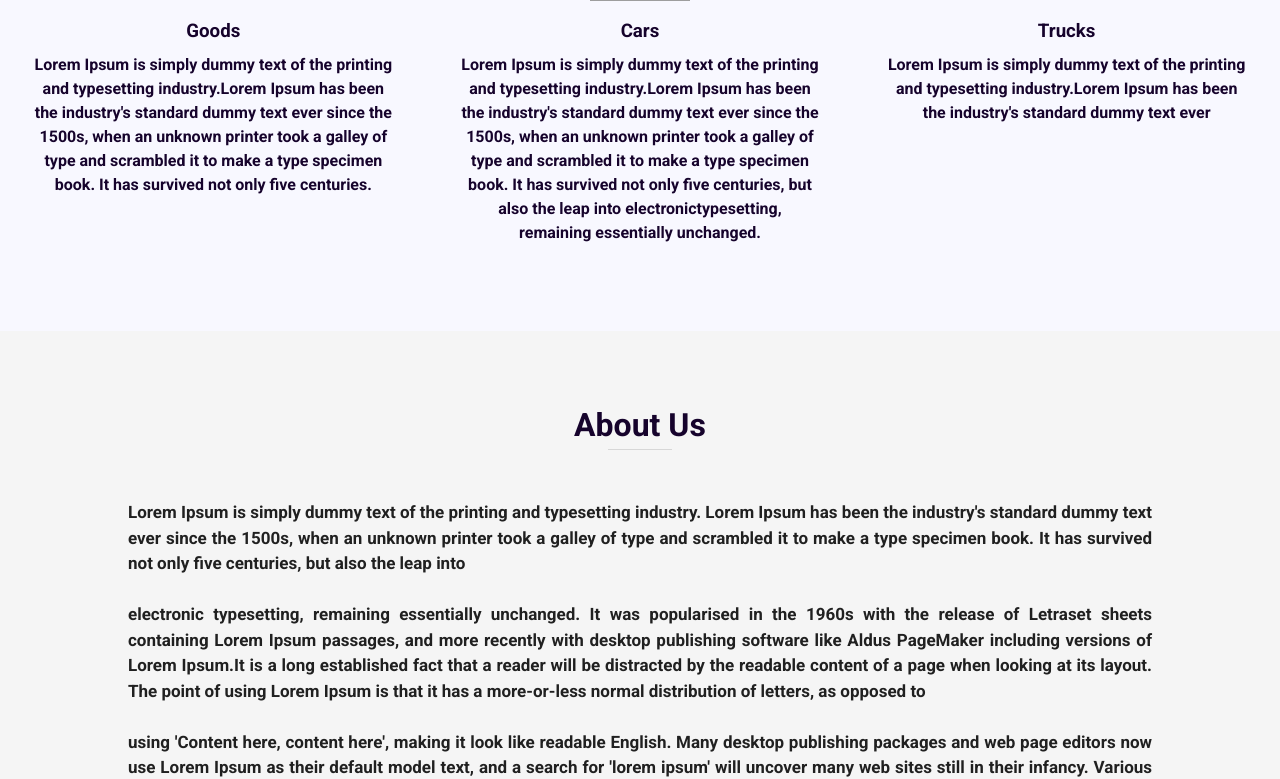
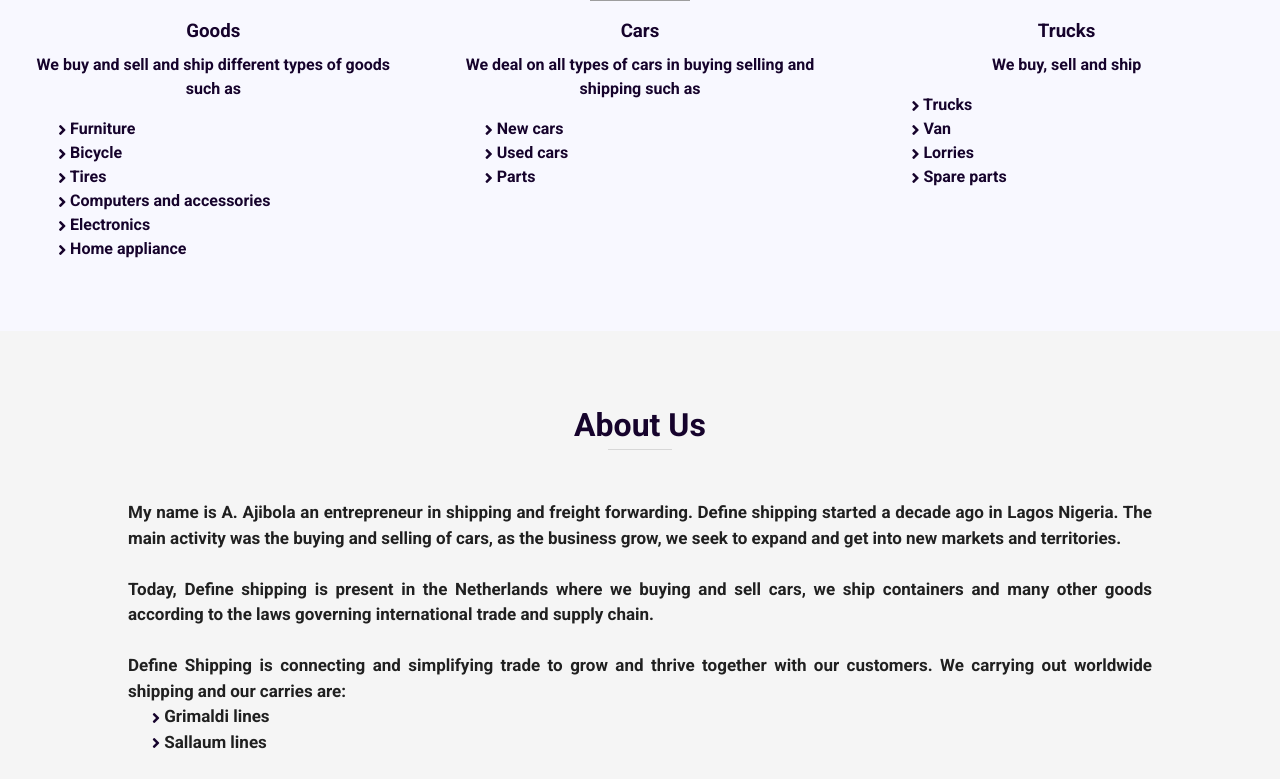
Before and after one commit to assignon/define-shipping, a Vue app: page / in a window 1280 px wide. Shown: the part 1088-1867 px from the top of the page. Built offline with nearby package versions, Linux system fonts and the light colour scheme; grey boxes are pictures that could not be loaded; what v-animate-css would draw is missing.

Commit message:
site content updated

```diff
--- a/src/views/Home.vue
+++ b/src/views/Home.vue
@@ -34,6 +34,18 @@
             <img :src="items.image" alt style="width: 100px;height:100px" class="mb-4" />
             <h3 class="mb-2">{{items.name}}</h3>
             <p>{{items.content}}</p>
+            <ul class='svs-types'>
+              <li
+                v-for="(type, t) in items.types"
+                :key="t"
+                data-aos="slide-right"
+                :data-aos-delay="t*220"
+                data-aos-duration="1000"
+              >
+                <v-icon small color='#16032c'>fas fa-angle-right</v-icon>
+                {{type}}
+              </li>
+            </ul>
           </div>
 
           <v-carousel
@@ -58,29 +70,28 @@
         <h1 data-aos="fade-up" data-aos-delay="20" data-aos-duration="1000">About Us</h1>
         <v-divider width="5%"></v-divider>
         <p data-aos="fade-in" data-aos-duration="1000" data-aos-delay="30">
-          Lorem Ipsum is simply dummy text of the printing and typesetting industry.
-          Lorem Ipsum has been the industry's standard dummy text ever since the 1500s,
-          when an unknown printer took a galley of type and scrambled it to make a type
-          specimen book. It has survived not only five centuries, but also the leap into
+          My name is A. Ajibola an entrepreneur in shipping and freight forwarding.
+          Define shipping started a decade ago in Lagos Nigeria. The main activity
+          was the buying and selling of cars, as the business grow, we seek to expand
+          and get into new markets and territories.
           <br />
-          <br />electronic typesetting, remaining essentially unchanged. It was popularised in
-          the 1960s with the release of Letraset sheets containing Lorem Ipsum passages,
-          and more recently with desktop publishing software like Aldus PageMaker
-          including versions of Lorem Ipsum.It is a long established fact that
-          a reader will be distracted by the readable content of a page when
-          looking at its layout. The point of using Lorem Ipsum is that it
-          has a more-or-less normal distribution of letters, as opposed to
+          <br />Today, Define shipping is present in the Netherlands where we buying
+          and sell cars, we ship containers and many other goods according to the laws
+          governing international trade and supply chain.
+
           <br />
-          <br />using 'Content here, content here', making it look like readable English.
-          Many desktop publishing packages and web page editors now use Lorem Ipsum
-          as their default model text, and a search for 'lorem ipsum' will uncover
-          many web sites still in their infancy. Various versions have evolved over
-          the years, sometimes by accident, sometimes on purpose (injected humour and the like).
+          <br />Define Shipping is connecting and simplifying trade to grow and thrive
+          together with our customers.
+          We carrying out worldwide shipping and our carries are:
+          <ul>
+            <li style='list-style:none'> <v-icon small color='#16032c'>fas fa-angle-right</v-icon> Grimaldi lines</li>
+            <li style='list-style:none'> <v-icon small color='#16032c'>fas fa-angle-right</v-icon> Sallaum lines</li>
+          </ul>
         </p>
       </v-flex>
 
       <v-flex xs12 sm12 md12 lg12 xl12 class="contact-flex" id="contact">
-        <h1>Contact</h1>
+        <h1  data-aos="fade-up" data-aos-duration="1000" data-aos-delay="30">Contact</h1>
         <v-divider width="5%"></v-divider>
         <div class="contact-container">
           <div class="contact-info hidden-sm-and-down">
@@ -176,22 +187,22 @@
           name: "Goods",
           // image: "fa-shopping-bag",
           image: require("../assets/goods.svg"),
-          content:
-            "Lorem Ipsum is simply dummy text of the printing and typesetting industry.Lorem Ipsum has been the industry's standard dummy text ever since the 1500s, when an unknown printer took a galley of type and scrambled it to make a type specimen book. It has survived not only five centuries."
+          content:"We buy and sell and ship different types of goods such as",
+          types: ["Furniture", "Bicycle", "Tires", "Computers and accessories", "Electronics", "Home appliance"]
         },
         {
           name: "Cars",
           // icon: "fa-car",
           image: require("../assets/cars.svg"),
-          content:
-            "Lorem Ipsum is simply dummy text of the printing and typesetting industry.Lorem Ipsum has been the industry's standard dummy text ever since the 1500s, when an unknown printer took a galley of type and scrambled it to make a type specimen book. It has survived not only five centuries, but also the leap into electronictypesetting, remaining essentially unchanged."
+          content:"We deal on all types of cars in buying selling and shipping such as",
+          types: ["New cars", "Used cars", "Parts"]
         },
         {
           name: "Trucks",
           // icon: "fa-truck",
           image: require("../assets/truck.svg"),
-          content:
-            "Lorem Ipsum is simply dummy text of the printing and typesetting industry.Lorem Ipsum has been the industry's standard dummy text ever "
+          content: "We buy, sell and ship ",
+          types: ["Trucks", "Van", "Lorries", "Spare parts"]
         }
       ],
       rules: {
@@ -351,6 +362,21 @@
   justify-content: center;
   align-items: center;
 }
+.svs-types{
+  width: 100%;
+  display: flex;
+  flex-direction: column;
+  justify-content: flex-start;
+  align-items: flex-start;
+  padding: 0px;
+  padding-inline-start: 0px;
+}
+.svs-types li{
+  list-style: none;
+  font-weight: bold;
+  color: #16032c;
+  text-align: left;
+}
 .v-carousel {
 }
 .svs-items-carousel {
```
Also changed, not shown: 1 other file (tests, documents, lock files or other folders).
